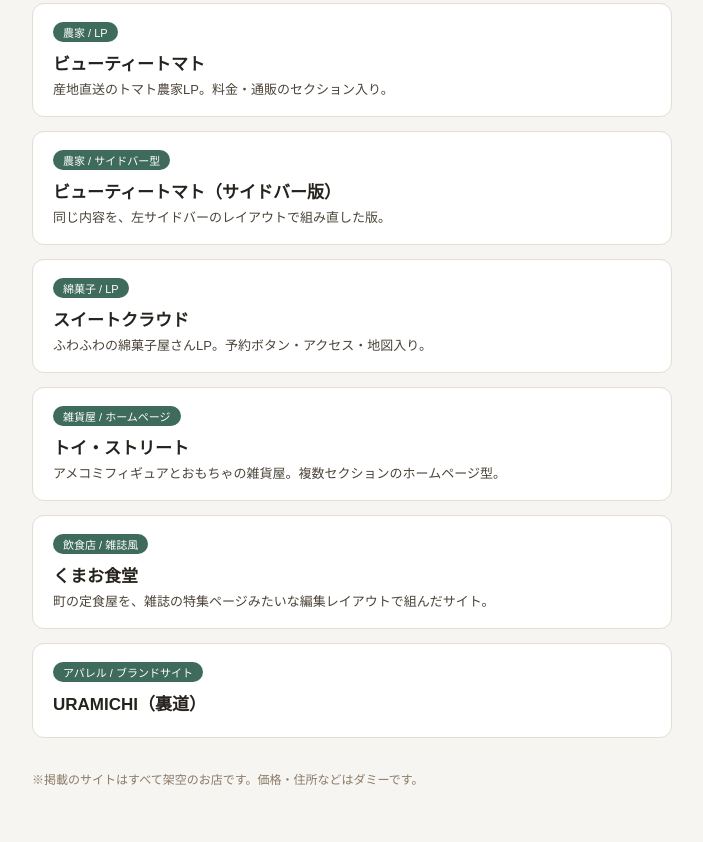
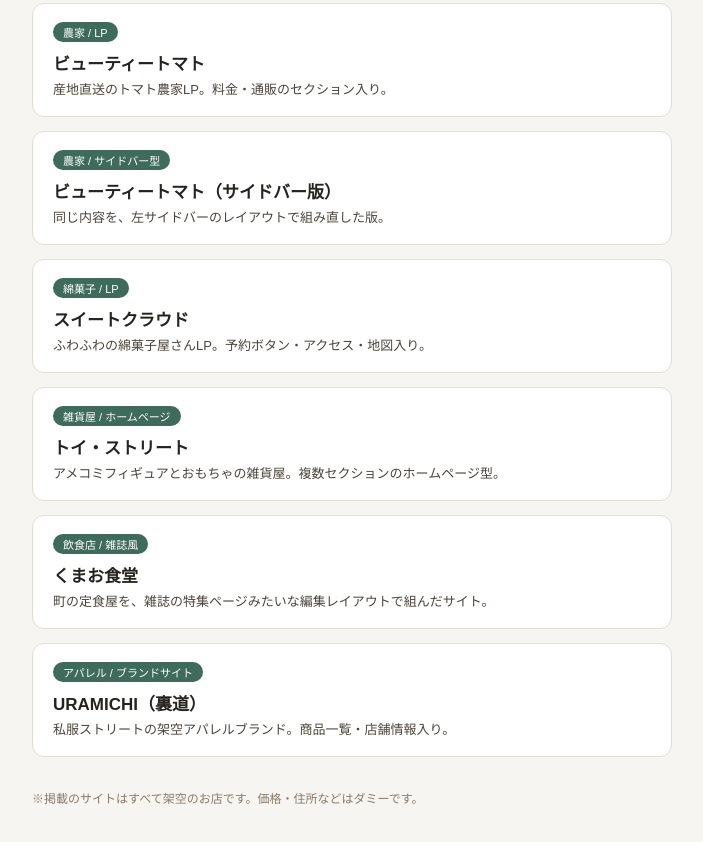
Before and after one commit to kazuki-nagasawa-web/mock-sites, a plain HTML site: page index.html in a window 1280 px wide. Shown: the part 381-1223 px from the top of the page, without its empty margins (288-991 px from the left). Drawn offline with Linux system fonts and the light colour scheme.

Commit message:
Update index.html

```diff
--- a/index.html
+++ b/index.html
@@ -67,7 +67,7 @@
   <a class="card" href="uramichi.html">
     <span class="tag">アパレル / ブランドサイト</span>
         <span class="name">URAMICHI（裏道）</span>
-    <span class="desc"私服ストリートの架空アパレルブランド。商品一覧・店舗情報入り。</span>
+    <span class="desc">私服ストリートの架空アパレルブランド。商品一覧・店舗情報入り。</span>
   </a>
 
   <footer>※掲載のサイトはすべて架空のお店です。価格・住所などはダミーです。</footer>
```
